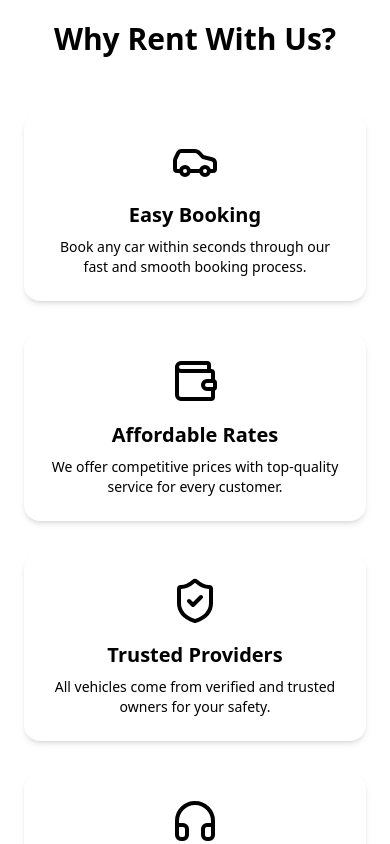
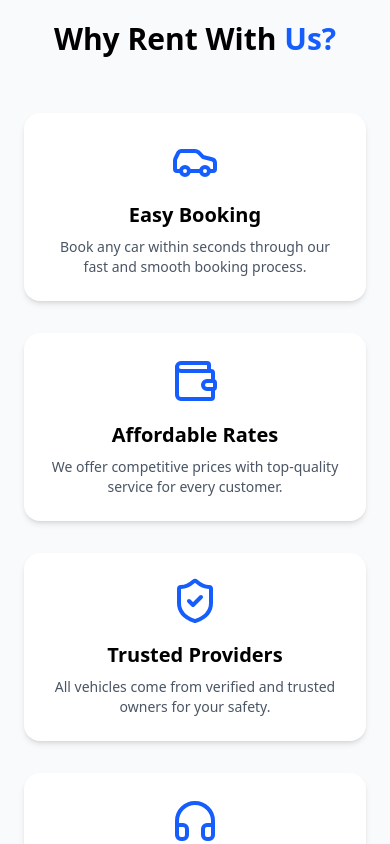
Before and after one commit to Nabil112233-ops/Car-management-client, a React (Vite) app: page / in a window 390 px wide. Shown: the part 780-1624 px from the top of the page. Built offline with nearby package versions, Linux system fonts and the light colour scheme; no server answers.

Commit message:
Fixed mobile light mode in index.css

```diff
--- a/src/index.css
+++ b/src/index.css
@@ -5,11 +5,6 @@
 
   body,
   html {
-    background-color: #ffffff !important;
-    color: #000000 !important;
-  }
-
-  * {
     background-color: #ffffff !important;
     color: #000000 !important;
   }
```
